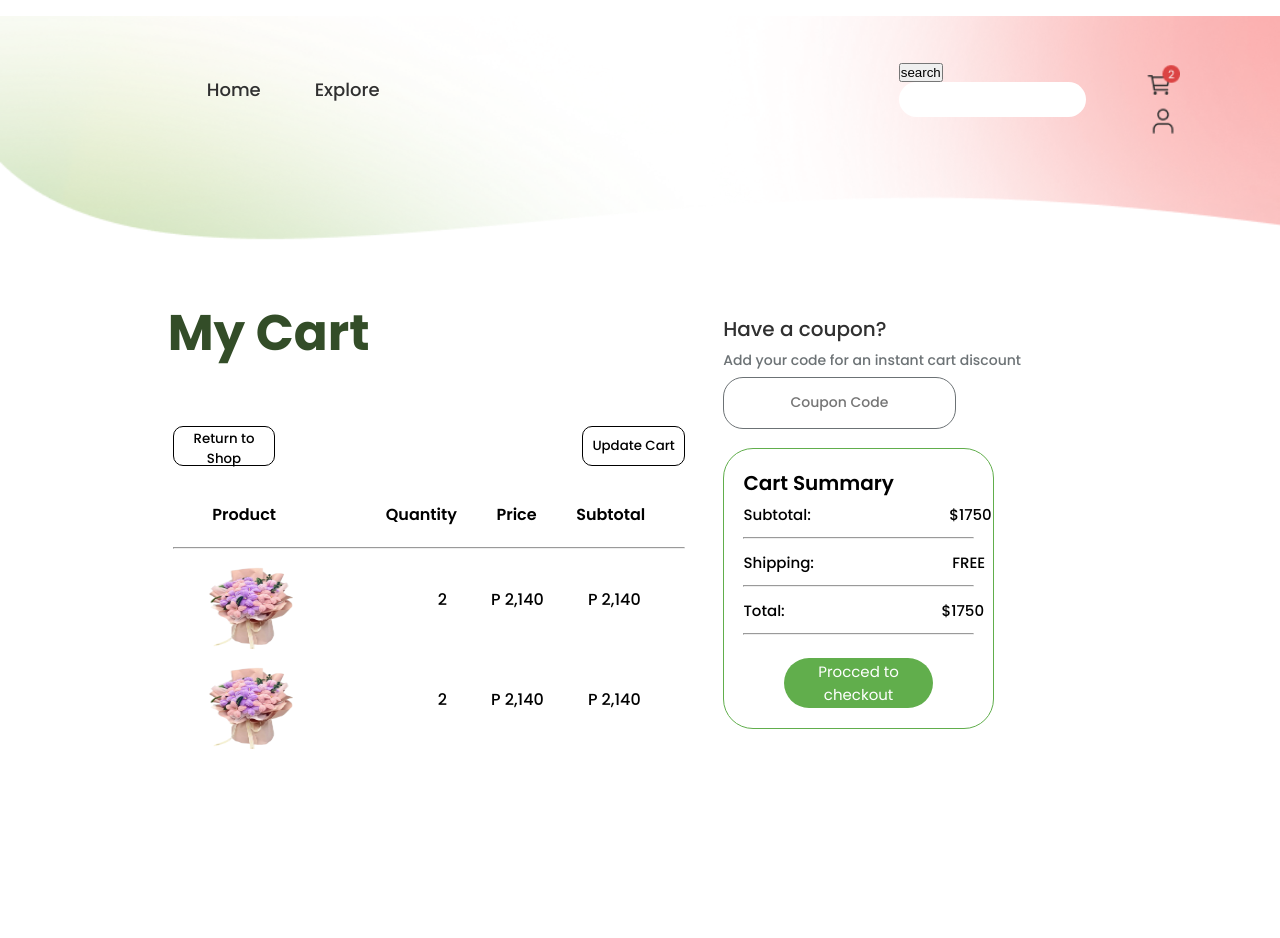
After one commit to magister1101/PetalScape, a PHP site: page /myCart_Customer.php in a window 1280 px wide. The commit adds this page. Shown: the top 938 px of the page. Run offline with PHP 8.4, Linux system fonts and the light colour scheme.

Commit message:
Customer Cart Page

```diff
--- a/petalScape/constants/navbar.php
+++ b/petalScape/constants/navbar.php
@@ -17,7 +17,7 @@
             </div>
 
             <div class="navbar-img">
-                    <a href="cart.php"><img class="cart" src="img/cart.png"></a>
+                    <a href="myCart_Customer.php"><img class="cart" src="img/cart.png"></a>
                     <a href="functions/func_profile.php"><img src="img/profile.png"></a>
                 </div>
 </div>
--- /dev/null
+++ b/petalScape/css/myCart_Customer.css
@@ -0,0 +1,558 @@
+/*font style*/
+.poppins-thin {
+    font-family: "Poppins", sans-serif;
+    font-weight: 100;
+    font-style: normal;
+  }
+
+  .poppins-extralight {
+    font-family: "Poppins", sans-serif;
+    font-weight: 200;
+    font-style: normal;
+  }
+
+  .poppins-light {
+    font-family: "Poppins", sans-serif;
+    font-weight: 300;
+    font-style: normal;
+  }
+
+  .poppins-regular {
+    font-family: "Poppins", sans-serif;
+    font-weight: 400;
+    font-style: normal;
+  }
+
+  .poppins-medium {
+    font-family: "Poppins", sans-serif;
+    font-weight: 500;
+    font-style: normal;
+  }
+
+  .poppins-semibold {
+    font-family: "Poppins", sans-serif;
+    font-weight: 600;
+    font-style: normal;
+  }
+
+  .poppins-bold {
+    font-family: "Poppins", sans-serif;
+    font-weight: 700;
+    font-style: normal;
+  }
+
+  .poppins-extrabold {
+    font-family: "Poppins", sans-serif;
+    font-weight: 800;
+    font-style: normal;
+  }
+
+  .poppins-black {
+    font-family: "Poppins", sans-serif;
+    font-weight: 900;
+    font-style: normal;
+  }
+
+  .poppins-thin-italic {
+    font-family: "Poppins", sans-serif;
+    font-weight: 100;
+    font-style: italic;
+  }
+
+  .poppins-extralight-italic {
+    font-family: "Poppins", sans-serif;
+    font-weight: 200;
+    font-style: italic;
+  }
+
+  .poppins-light-italic {
+    font-family: "Poppins", sans-serif;
+    font-weight: 300;
+    font-style: italic;
+  }
+
+  .poppins-regular-italic {
+    font-family: "Poppins", sans-serif;
+    font-weight: 400;
+    font-style: italic;
+  }
+
+  .poppins-medium-italic {
+    font-family: "Poppins", sans-serif;
+    font-weight: 500;
+    font-style: italic;
+  }
+
+  .poppins-semibold-italic {
+    font-family: "Poppins", sans-serif;
+    font-weight: 600;
+    font-style: italic;
+  }
+
+  .poppins-bold-italic {
+    font-family: "Poppins", sans-serif;
+    font-weight: 700;
+    font-style: italic;
+  }
+
+  .poppins-extrabold-italic {
+    font-family: "Poppins", sans-serif;
+    font-weight: 800;
+    font-style: italic;
+  }
+
+  .poppins-black-italic {
+    font-family: "Poppins", sans-serif;
+    font-weight: 900;
+    font-style: italic;
+  }
+
+*{
+    padding: 0;
+    margin: 0;
+}
+
+/* Customer Cart page contents */
+ .myCart-container{
+    margin-top: -5%;
+    height: auto;
+    width: 100%;
+
+    display: flex;
+    justify-content: center;
+    align-items: center;
+ }
+
+
+.item-list-cont{
+    height: auto;
+    margin-top: 5%;
+    width: 40%;
+
+    display: flex;
+    flex-direction: column;
+}
+
+
+
+
+.mycart-txt{
+    height: 150px;
+    width: 100%;
+}
+
+.mycart-txt h1{
+    padding: 4%;
+    color: #334D28;
+    font-family: "Poppins", sans-serif;
+    font-weight: 700;
+    font-size: 50px;
+    font-style: normal;
+    margin-left: -5%;
+}
+
+.return-update-btn{
+    padding-bottom: 5%;
+
+
+    height: 50px;
+    width: 100%;
+
+    display: flex;
+
+}
+
+.return-btn{
+    width: 40%;
+}
+
+.return-btn button{
+    height: 40px;
+    width: 50%;
+    padding: 1%;
+    background-color: #FFFFFF;
+    border: 1px solid black;
+    border-radius: 10px;
+    font-family: "Poppins", sans-serif;
+    font-weight: 500;
+    cursor: pointer;
+    font-style: normal;
+}
+.return-btn button:hover{
+    color:#61AE4C;
+}
+.update-btn{
+    width: 40%;
+    display: flex;
+    justify-content: flex-end;
+    margin-left: 20%;
+}
+
+.update-btn button{
+    height: 40px;
+    width: 50%;
+    padding: 1%;
+    background-color: #FFFFFF;
+    border: 1px solid black;
+    border-radius: 10px;
+    font-family: "Poppins", sans-serif;
+    font-weight: 500;
+    cursor: pointer;
+    font-style: normal;
+}
+.update-btn button:hover{
+    color:#61AE4C;
+}
+
+.product-info{
+    height: 20px;
+    width: 100%;
+    display: flex;
+    justify-content: space-evenly;
+    flex-direction:row;
+    margin-bottom: 5%;
+
+}
+.product-info p{
+    font-size: 16px;
+    font-family: "Poppins", sans-serif;
+    font-weight: 600;
+    cursor: pointer;
+    font-style: normal;
+}
+.product-list{
+    height: 100px;
+    width: 100%;
+    display: flex;
+    justify-content: space-evenly;
+    align-items: center;
+    align-self: center;
+}
+
+.product-list img{
+    height: 100px;
+    width: 100px;
+    margin-right: 20%;
+
+
+}
+.product-list p{
+    font-family: "Poppins", sans-serif;
+    font-weight: 500;
+    font-style: normal;
+    margin-right: 2.5%;
+}
+
+/* coupon and cart summary container */
+
+.coupon-cart-summary-cont{
+    height: 400px;
+    width: 30%;
+    margin-left: 3%;
+    margin-top: 8%;
+    align-self: start;
+}
+
+.coupon-cont{
+
+    width: 100%;
+
+}
+
+.coupon-cont h1{
+    font-size: 20px;
+    font-family: "Poppins", sans-serif;
+    font-weight: 500;
+    font-style: normal;
+    color: #303030;
+    margin-bottom: 1.5%;
+}
+
+.coupon-cont p{
+    font-size: 14px;
+    font-family: "Poppins", sans-serif;
+    font-weight: 500;
+    font-style: normal;
+    color: #6C7275;
+    margin-bottom: 1.5%;
+}
+
+.coupon-cont input{
+    height: 50px;
+    width: 60%;
+    border-radius: 20px;
+    border: 1px solid #6C7275;
+    font-size: 14px;
+    font-family: "Poppins", sans-serif;
+    font-weight: 500;
+    font-style: normal;
+    color: #6C7275;
+    text-align: center;
+}
+.cart-summary-cont{
+    margin-top: 5%;
+    padding: 5%;
+    height: auto;
+    width: 60%;
+    border:1px solid #61AE4C;
+    border-radius: 30px;
+}
+.cart-summary-cont h1{
+    font-size: 20px;
+    font-family: "Poppins", sans-serif;
+    font-weight: 600;
+    font-style: normal;
+    margin-bottom: 2%;
+}
+.sub-text{
+    display: flex;
+    flex-direction: row;
+    margin-bottom: 5%;
+
+}
+.sub-text p{
+    font-size:15px;
+    font-family: "Poppins", sans-serif;
+    font-weight: 500;
+    font-style: normal;
+}
+
+.shipping-text{
+    display: flex;
+    flex-direction: row;
+    margin-top: 5%;
+    margin-bottom: 5%;
+}
+
+.shipping-text p{
+    font-size:15px;
+    font-family: "Poppins", sans-serif;
+    font-weight: 500;
+    font-style: normal;
+}
+
+.total-text{
+    display: flex;
+    flex-direction: row;
+    margin-top: 5%;
+    margin-bottom: 5%;
+}
+.total-text p{
+    font-size:15px;
+    font-family: "Poppins", sans-serif;
+    font-weight: 500;
+    font-style: normal;
+}
+
+.checkout-btn{
+    display: flex;
+    justify-content:center;
+    margin-top: 10%;
+}
+
+.checkout-btn button{
+    height: 50px;
+    width: 65%;
+    background-color: #61AE4C;
+    color:#FFFFFF;
+    border-style: none;
+    border-radius: 25px;
+    cursor: pointer;
+    font-size:15px;
+    font-family: "Poppins", sans-serif;
+    font-weight: 400;
+    font-style: normal;
+}
+
+.contact-info{
+    height: 100px;
+    width: 100%;
+    display: flex;
+    justify-content: center;
+}
+
+.phone-info{
+    height: 100px;
+    width: 20%;
+    display: flex;
+    justify-content: center;
+    align-items: center;
+}
+
+.phone-info img{
+    margin-right: 5%;
+}
+
+.contact-text h1{
+    font-size:17px;
+    font-family: "Poppins", sans-serif;
+    font-weight: 700;
+    font-style: normal;
+    color: #334D28;
+}
+
+.contact-text p{
+    font-size:15px;
+    font-family: "Poppins", sans-serif;
+    font-weight: 400;
+    font-style: normal;
+    color: #334D28;
+}
+.email-info{
+    height: 100px;
+    width: 20%;
+    display: flex;
+    justify-content: center;
+    align-items: center;
+}
+
+.email-info img{
+    margin-right: 5%;
+}
+
+.email-text h1{
+    font-size:17px;
+    font-family: "Poppins", sans-serif;
+    font-weight: 700;
+    font-style: normal;
+    color: #334D28;
+}
+
+.email-text p{
+    font-size:15px;
+    font-family: "Poppins", sans-serif;
+    font-weight: 400;
+    font-style: normal;
+    color: #334D28;
+}
+
+.petalscape-info{
+    width: 100%;
+    height: 500px;
+    display: flex;
+    justify-content: center;
+    align-items: center;
+
+}
+.footer-logo{
+
+    width: 20%;
+    height: 300px;
+    display: flex;
+    flex-direction: column;
+    justify-content: center;
+    align-items: center;
+}
+
+.footer-logo h1{
+
+    font-size:20px;
+    font-family: "Poppins", sans-serif;
+    font-weight: 700;
+    font-style: normal;
+    color:  #303030;
+}
+
+.footer-logo img{
+
+    height: 250px;
+    width: 250px;
+}
+
+.footer-icons{
+    margin-top: 3%;
+    display: flex;
+    justify-content: space-evenly;
+    align-items: center;
+    width: 50%;
+}
+
+.footer-icons p{
+    font-size:15px;
+    font-family: "Poppins", sans-serif;
+    font-weight: 600;
+    font-style: normal;
+    color: #303030;
+}
+
+.footer-icons img{
+    height: 15px;
+    width: 15px;
+}
+
+.location-footer{
+    width: 15%;
+    height: 300px;
+    display: flex;
+    flex-direction: column;
+    justify-content: center;
+
+    align-self: center;
+}
+
+.location-footer h1{
+    font-size:15px;
+    font-family: "Poppins", sans-serif;
+    font-weight: 600;
+    font-style: normal;
+    color: #61AE4C;
+    margin-bottom: 2%;
+}
+
+.location-footer p{
+    font-size:15px;
+    font-family: "Poppins", sans-serif;
+    font-weight: 500;
+    font-style: normal;
+    color: #303030;
+    margin-bottom: 2%;
+}
+
+.office-hour-footer{
+    margin-top: 5%;
+}
+
+.legal-info-footer{
+    width: 20%;
+    height: 300px;
+    margin-right: 20%;
+    display: flex;
+    flex-direction: column;
+    justify-content: center;
+    padding-bottom: 4%;
+    align-self: center;
+}
+
+.legal-info-footer h1{
+    font-size:15px;
+    font-family: "Poppins", sans-serif;
+    font-weight: 600;
+    font-style: normal;
+    color: #61AE4C;
+    margin-bottom: 2%;
+}
+
+
+.legal-info-footer p{
+    font-size:15px;
+    font-family: "Poppins", sans-serif;
+    font-weight: 500;
+    font-style: normal;
+    color: #303030;
+}
+
+.rights-reserved{
+    margin-top: 2%;
+    width: 100%;
+    height: 20px;
+    display: flex;
+    justify-content: center;
+}
+
+.rights-reserved p{
+    font-size:15px;
+    font-family: "Poppins", sans-serif;
+    font-weight: 500;
+    font-style: normal;
+    color: #B7B7B7;
+}
--- /dev/null
+++ b/petalScape/myCart_Customer.php
@@ -0,0 +1,176 @@
+<!DOCTYPE html>
+<html lang="en">
+
+<head>
+<link rel="preconnect" href="https://fonts.googleapis.com">
+<link rel="preconnect" href="https://fonts.gstatic.com" crossorigin>
+<link href="https://fonts.googleapis.com/css2?family=Poppins:ital,wght@0,100;0,200;0,300;0,400;0,500;0,600;0,700;0,800;0,900;1,100;1,200;1,300;1,400;1,500;1,600;1,700;1,800;1,900&display=swap" rel="stylesheet">
+    <meta charset="UTF-8">
+    <meta name="viewport" content="width=device-width, initial-scale=1.0">
+    <title>Ecommerce</title>
+    <link rel="stylesheet" href="css/myCart_Customer.css">
+    <style>
+        .myCart-header{
+           background-image: url('img/bg2-header.png');
+           background-repeat: no-repeat;
+           background-size: cover;
+            position: relative;
+            height: 260px;
+            margin-top: -9%;
+            z-index: -1;
+        }
+
+        footer{
+            background-image: url('img/bg.png');
+            background-repeat: no-repeat;
+            background-size: 100%;
+            height: 670px;
+            margin-top: 15%;
+        }
+
+        footer hr{
+            border: 1px solid #61AE4C;
+            opacity: 30%;
+        }
+
+    </style>
+</head>
+
+<body>
+    <div class="container">
+            <?php
+             include 'constants/navbar.php'
+            ?>
+        <div class="myCart-header">
+               <!-- container with navbar -->
+        </div>
+
+        <div class="myCart-container">
+            <div class="item-list-cont">
+                    <div class="mycart-txt">
+                        <h1>My Cart</h1>
+                    </div>
+
+                    <div class="return-update-btn">
+                        <div class="return-btn">
+                            <button>Return to Shop</button>
+                        </div>
+                            <div class="update-btn">
+                                <button>Update Cart</button>
+                            </div>
+
+                    </div>
+
+                    <div class="product-info">
+                        <span style="margin-right:6%;font-size: 16px; font-family: Poppins, sans-serif;  font-weight: 600;";>Product</p></span><p>
+                        <p>Quantity</p>
+                        <p>Price</p>
+                        <p>Subtotal</p>
+
+                    </div>
+                    <hr>
+                    <div class="product-list">
+                            <img src="img/flower4.png">
+                            <p>2</p>
+                            <p>P 2,140</p>
+                            <p>P 2,140</p>
+                    </div>
+                    <div class="product-list">
+                            <img src="img/flower4.png">
+                            <p>2</p>
+                            <p>P 2,140</p>
+                            <p>P 2,140</p>
+                    </div>
+
+            </div>
+
+            <div class="coupon-cart-summary-cont">
+                    <div class="coupon-cont">
+                        <h1>Have a coupon?</h1>
+                        <p>Add your code for an instant cart discount</p>
+                        <input type="text" placeholder="Coupon Code">
+                    </div>
+                    <div class="cart-summary-cont">
+                        <h1>Cart Summary</h1>
+                            <div class="sub-text">
+                                <p>Subtotal:</p>
+                              <span style="margin-left:60%";><p>$1750</p></span>
+                            </div>
+                            <hr>
+                            <div class="shipping-text">
+                                <p>Shipping:</p>
+                                <span style="margin-left:60%";><p>FREE</p></span>
+                            </div>
+                            <hr>
+                            <div class="total-text">
+                                <p>Total:</p>
+                                <span style="margin-left:68%";><p>$1750</p></span>
+                            </div>
+                            <hr>
+
+                            <div class="checkout-btn">
+                                <button>Procced to checkout</button>
+                            </div>
+                    </div>
+            </div>
+
+        </div>
+
+
+    </div>
+</body>
+
+<footer>
+    <hr>
+        <div class="contact-info">
+                <div class="phone-info">
+                    <img src="img/phone.png">
+                    <div class="contact-text">
+                        <H1>Contact us</H1>
+                        <p>0915 670 0925</p>
+                    </div>
+
+                </div>
+                <div class="email-info">
+                    <img src="img/email.png">
+                        <div class="email-text">
+                            <H1>Email us</H1>
+                            <p>petalscape@gmail.com</p>
+                        </div>
+                </div>
+        </div>
+        <hr>
+        <div class="petalscape-info">
+                <div class="footer-logo">
+                    <h1>Petalscape</h1>
+                    <img src="img/Logo.png">
+
+                    <div class="footer-icons">
+                        <p>Get in touch</p>
+                        <img src="img/facebook.png">
+                        <img src="img/insta.png">
+                    </div>
+                </div>
+
+                <div class="location-footer">
+                        <h1>Location</h1>
+                        <p>Bacoor, Cavite <br>Philippines</p>
+                    <div class="office-hour-footer">
+                        <h1>Office Hours</h1>
+                        <p>Monday to Saturday<br>8:00am - 6:00pm</p>
+                    </div>
+                </div>
+
+                <div class="legal-info-footer">
+                        <h1>Legal information</h1>
+                        <p>Delivery Information</p>
+                        <p>Privacy/ Policy</p>
+                        <p>Terms & conditions</p>
+                </div>
+            </div>
+            <hr>
+        <div class="rights-reserved">
+            <p>© 2024. Petalscape PH. All Rights Reserved.</p>
+        </div>
+</footer>
+</html>
```
Also changed, not shown: petalScape/img/bg2-header.png (added), petalScape/img/email.png (added), petalScape/img/facebook.png (added), petalScape/img/insta.png (added), petalScape/img/phone.png (added), petalScape/img/twitter.png (added).
